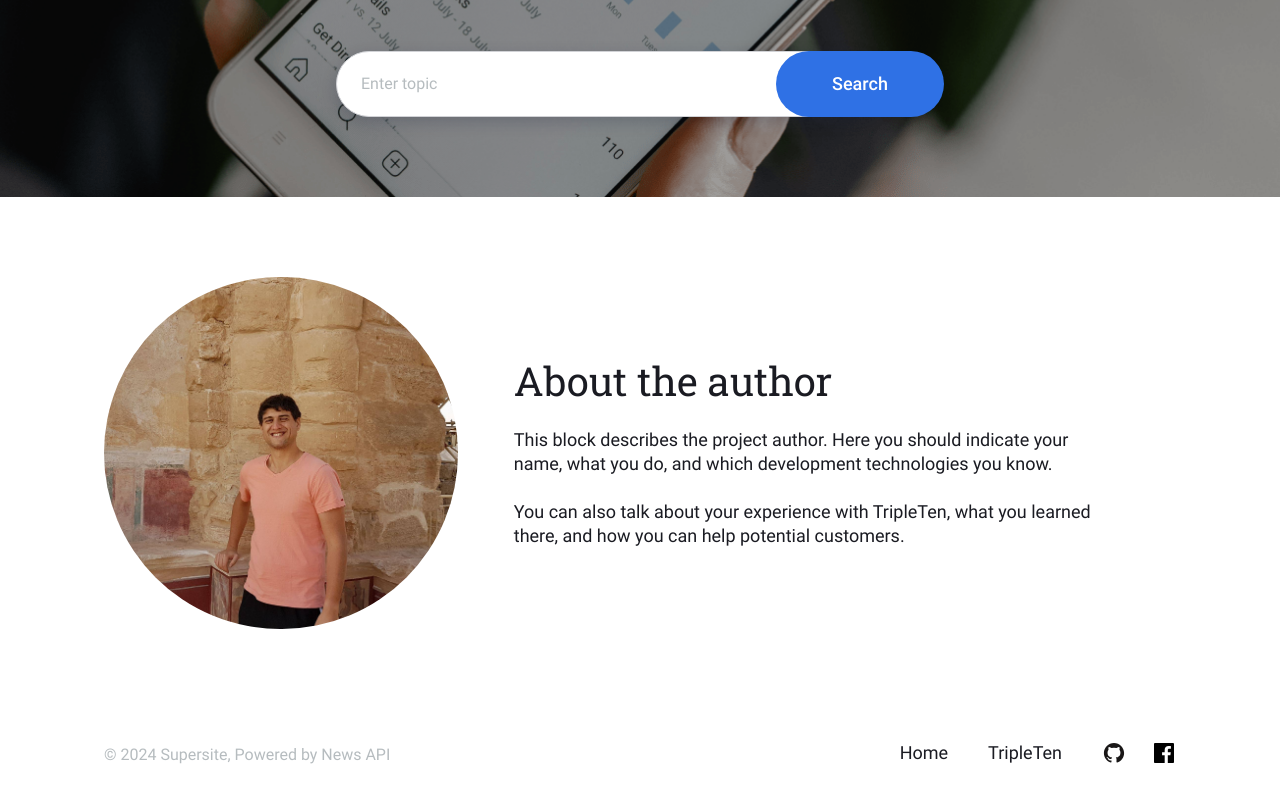
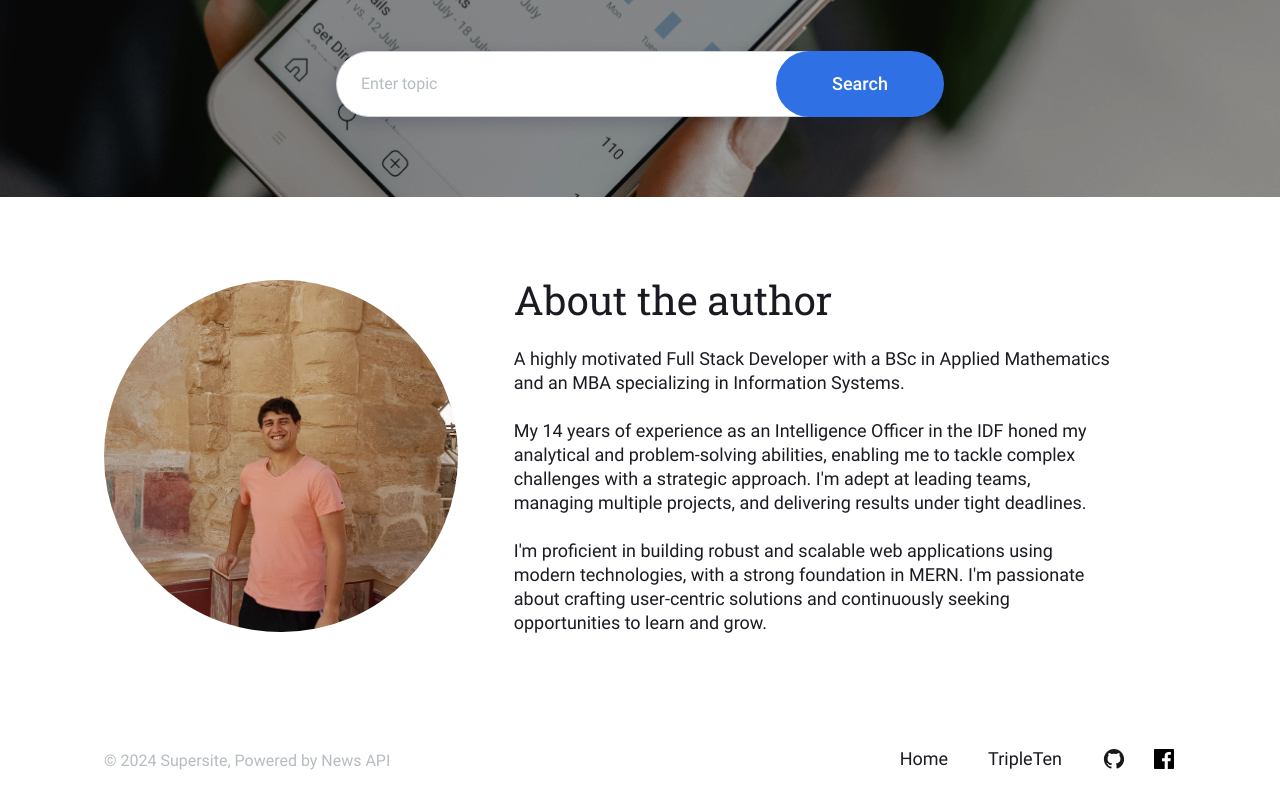
Before and after one commit to MarkALevy/news-explorer-frontend, a React (Vite) app: page / in a window 1280 px wide. Shown: the part 381-1181 px from the top of the page. Built offline with nearby package versions, Linux system fonts and the light colour scheme.

Commit message:
update about section

```diff
--- a/src/components/About/About.jsx
+++ b/src/components/About/About.jsx
@@ -8,12 +8,22 @@ function About() {
       <div className="about__text">
         <h2 className="about__title">About the author</h2>
         <p className="about__description">
-          This block describes the project author. Here you should indicate your
-          name, what you do, and which development technologies you know.{" "}
+          A highly motivated Full Stack Developer with a BSc in Applied
+          Mathematics and an MBA specializing in Information Systems.
         </p>
         <p className="about__description">
-          You can also talk about your experience with TripleTen, what you
-          learned there, and how you can help potential customers.
+          {" "}
+          My 14 years of experience as an Intelligence Officer in the IDF honed
+          my analytical and problem-solving abilities, enabling me to tackle
+          complex challenges with a strategic approach. I'm adept at leading
+          teams, managing multiple projects, and delivering results under tight
+          deadlines.
+        </p>
+        <p className="about__description">
+          I'm proficient in building robust and scalable web applications using
+          modern technologies, with a strong foundation in MERN. I'm passionate
+          about crafting user-centric solutions and continuously seeking
+          opportunities to learn and grow.
         </p>
       </div>
     </section>
```
